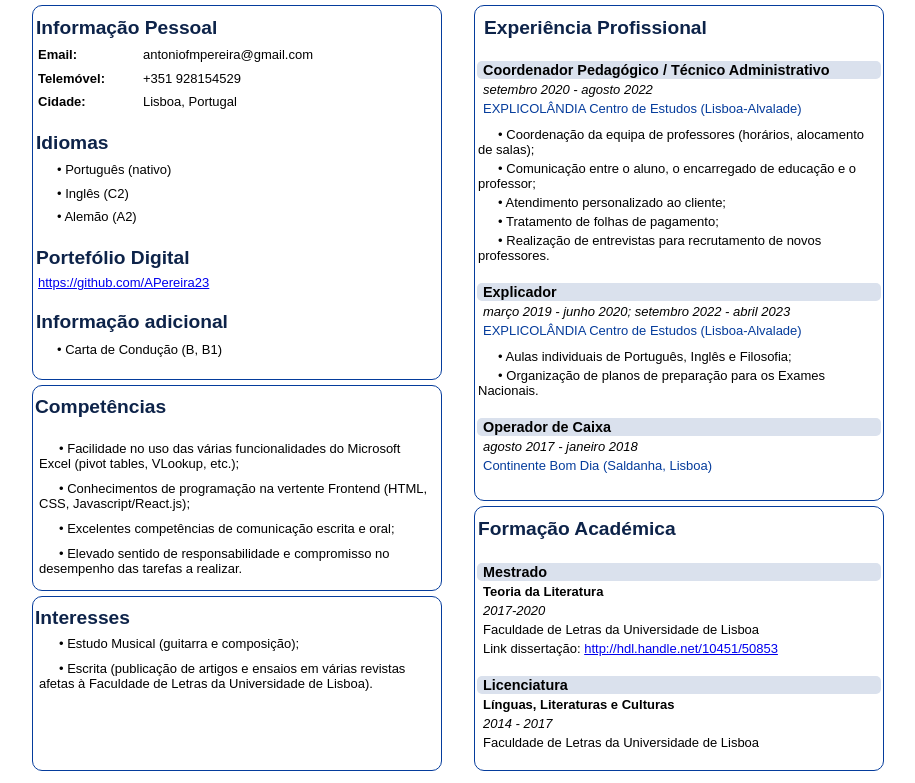
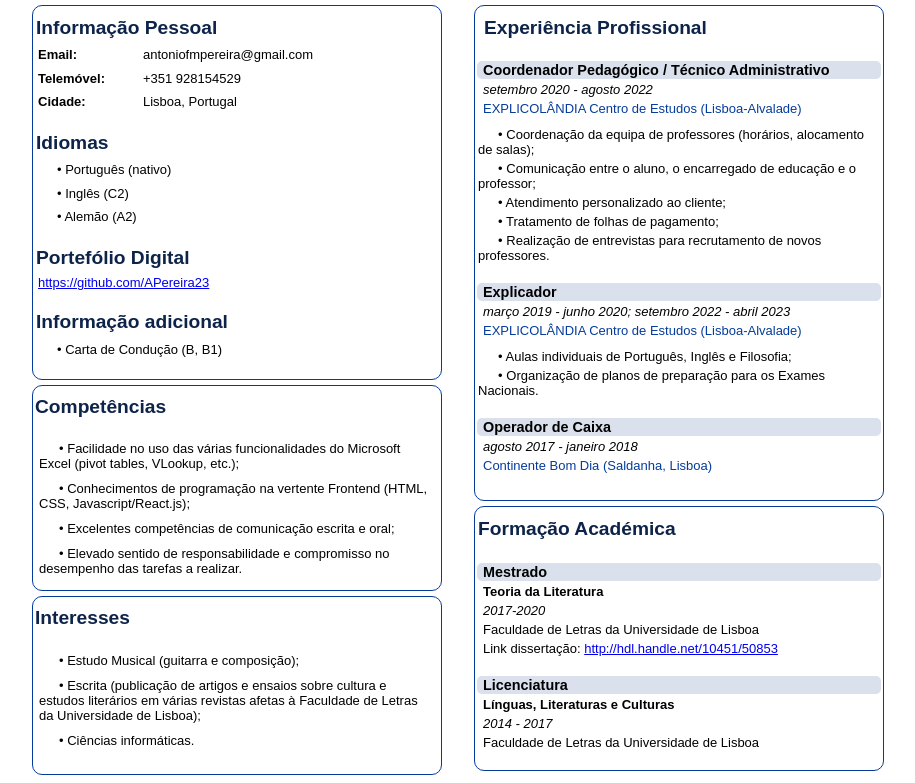
Before and after one commit to APereira23/curriculum-vitae-builder, a React (Create React App) app: page / in a window 1280 px wide. Shown: the part 194-977 px from the top of the page, without its empty margins (183-1098 px from the left). Built offline with nearby package versions, Linux system fonts and the light colour scheme.

Commit message:
more format fixes

```diff
--- a/src/App.css
+++ b/src/App.css
@@ -190,7 +190,7 @@ body {
 .hobbies-container {
   width: 100%;
   padding-top: 2%;
-  padding-bottom: 18%;
+  padding-bottom: 5%;
 }
 
 .hobbies-title {
--- a/src/Skills.js
+++ b/src/Skills.js
@@ -34,6 +34,7 @@ class Skills extends Component {
             <thead>
               <tr className="hobbies-title section-title">Interesses</tr>
             </thead>
+            <br></br>
             <tbody>
               {hobbies.map((hobby) => {
                 return (
--- a/src/data.js
+++ b/src/data.js
@@ -115,7 +115,11 @@ const hobbies = [
   },
   {
     id: uniqid(),
-    text: "Escrita (publicação de artigos e ensaios em várias revistas afetas à Faculdade de Letras da Universidade de Lisboa)."
+    text: "Escrita (publicação de artigos e ensaios sobre cultura e estudos literários em várias revistas afetas à Faculdade de Letras da Universidade de Lisboa);"
+  },
+  {
+    id: uniqid(),
+    text: "Ciências informáticas."
   }
 ];
 
```
Also changed, not shown: 6 other files (tests, documents, lock files or other folders).
